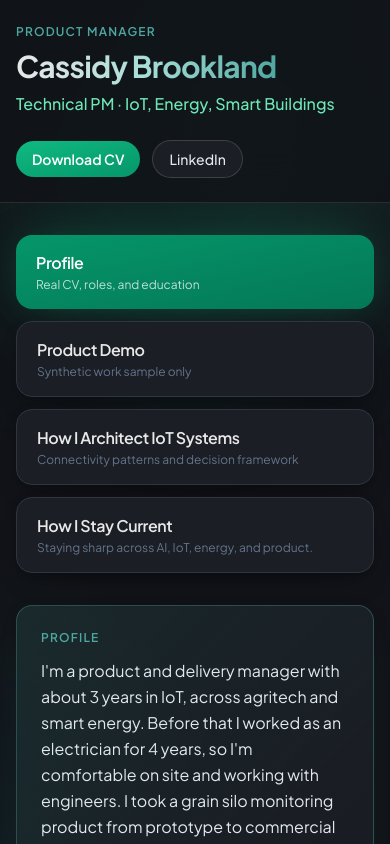
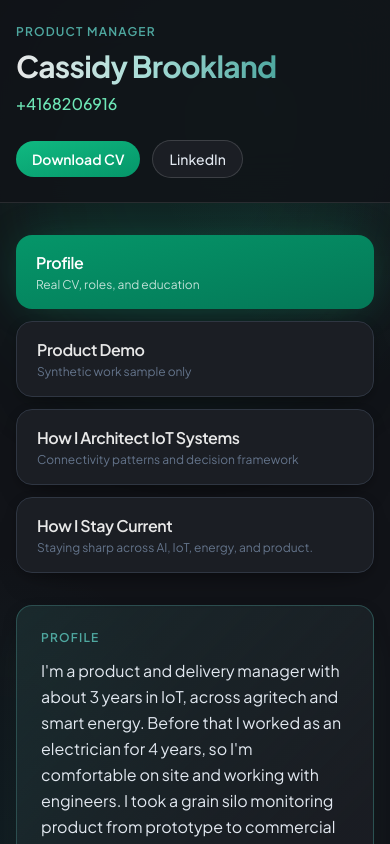
Before and after one commit to cassidybrook/Product-Portfolio-Cassidy-Brookland, a React (Vite) app: page / in a window 390 px wide. Shown: the top 844 px of the page. Built offline with nearby package versions, Linux system fonts and the light colour scheme.

Commit message:
Update contact information in App component
Replaced tagline with a clickable phone number link.

```diff
--- a/src/App.tsx
+++ b/src/App.tsx
@@ -34,7 +34,11 @@ export default function App() {
               <h1 className="mt-2 font-display text-3xl font-bold tracking-tight sm:text-4xl">
                 <span className="gradient-text">{site.name}</span>
               </h1>
-              <p className="mt-2 text-base font-medium text-brand-300">{site.tagline}</p>
+              <p className="mt-2 text-base font-medium text-brand-300">
+                <a href="tel:+4168206916" className="hover:text-brand-200">
+                  +4168206916
+                </a>
+              </p>
             </div>
             <div className="flex shrink-0 items-center gap-3">
               <a
```
